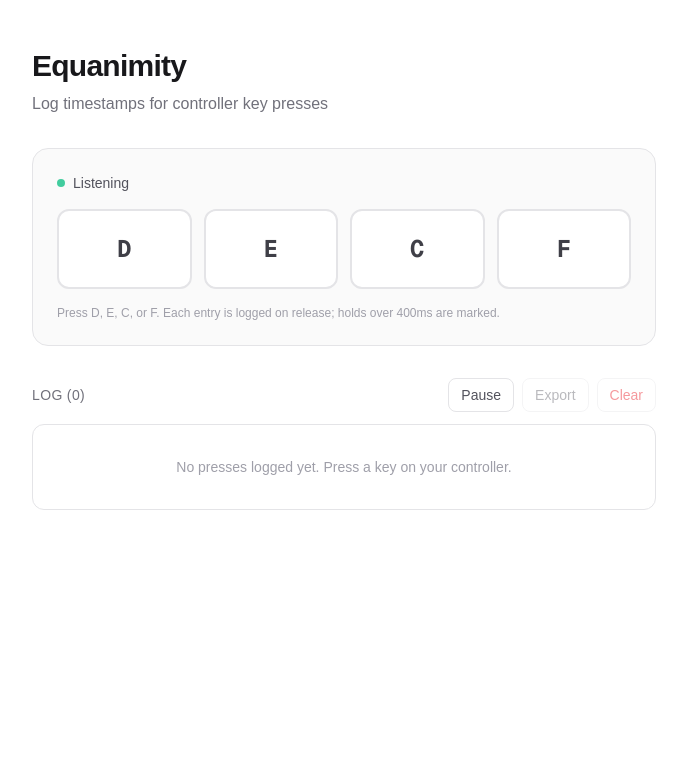
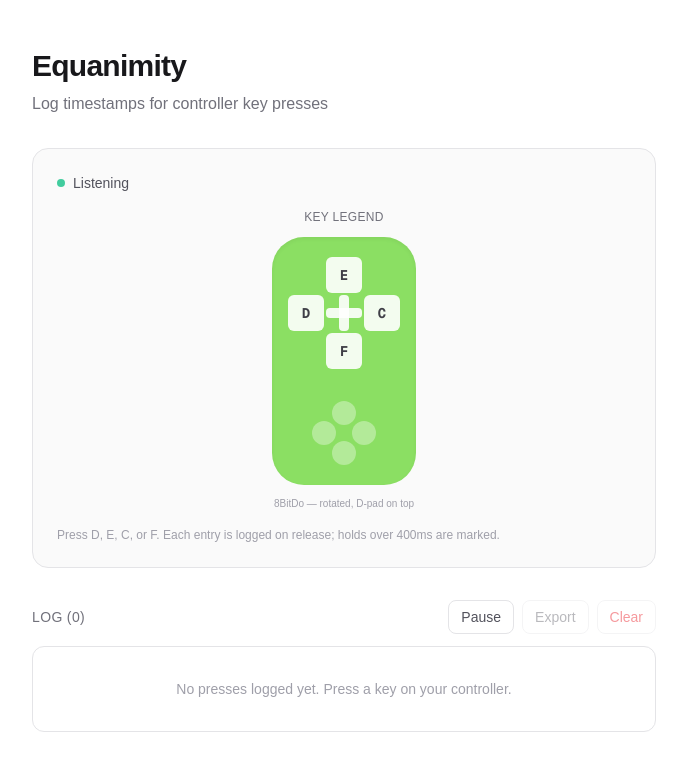
Before and after one commit to dsernst/equanimity.dsernst.com, a Next.js app: page / in a window 1280 px wide. Shown: the top 770 px of the page, without its empty margins (296-983 px from the left). Built offline with nearby package versions, Linux system fonts and the light colour scheme.

Commit message:
Add controller legend

```diff
--- /dev/null
+++ b/src/components/ControllerLegend.tsx
@@ -0,0 +1,67 @@
+import { KEY_COLORS, KEY_RING_COLORS } from '@/lib/constants'
+import { TrackedKey } from '@/lib/types'
+
+type DpadDirection = 'up' | 'right' | 'down' | 'left'
+
+const DPAD_MAP: Record<DpadDirection, TrackedKey> = {
+  up: 'e',
+  right: 'c',
+  down: 'f',
+  left: 'd',
+}
+
+function DpadKey({ direction, held }: { direction: DpadDirection; held: boolean }) {
+  const key = DPAD_MAP[direction]
+  const position =
+    direction === 'up'
+      ? 'col-start-2 row-start-1'
+      : direction === 'left'
+        ? 'col-start-1 row-start-2'
+        : direction === 'right'
+          ? 'col-start-3 row-start-2'
+          : 'col-start-2 row-start-3'
+
+  return (
+    <div
+      className={`flex h-9 w-9 items-center justify-center rounded-md font-mono text-sm font-bold uppercase transition-all duration-100 ${position} ${
+        held
+          ? `${KEY_COLORS[key]} text-white shadow-md ring-2 ${KEY_RING_COLORS[key]} scale-110`
+          : 'bg-white/90 text-zinc-700'
+      }`}
+    >
+      {key}
+    </div>
+  )
+}
+
+export default function ControllerLegend({ heldKeys }: { heldKeys: Set<TrackedKey> }) {
+  return (
+    <div className="flex flex-col items-center gap-3">
+      <p className="text-xs font-medium uppercase tracking-wide text-zinc-500">Key legend</p>
+      <div className="relative flex h-62 w-36 flex-col items-center rounded-4xl bg-[#8bdf63] px-4 py-5 shadow-inner">
+        <div className="grid grid-cols-3 grid-rows-3 gap-0.5">
+          <DpadKey direction="up" held={heldKeys.has('e')} />
+          <DpadKey direction="left" held={heldKeys.has('d')} />
+          <div className="col-start-2 row-start-2 flex h-9 w-9 items-center justify-center">
+            <div className="relative h-full w-full">
+              <div className="absolute left-1/2 top-0 h-full w-2.5 -translate-x-1/2 rounded-sm bg-white/90" />
+              <div className="absolute left-0 top-1/2 h-2.5 w-full -translate-y-1/2 rounded-sm bg-white/90" />
+            </div>
+          </div>
+          <DpadKey direction="right" held={heldKeys.has('c')} />
+          <DpadKey direction="down" held={heldKeys.has('f')} />
+        </div>
+
+        <div className="relative mt-auto h-16 w-16">
+          <div className="absolute left-1/2 top-0 h-6 w-6 -translate-x-1/2 rounded-full bg-white/35" />
+          <div className="absolute left-0 top-1/2 h-6 w-6 -translate-y-1/2 rounded-full bg-white/35" />
+          <div className="absolute right-0 top-1/2 h-6 w-6 -translate-y-1/2 rounded-full bg-white/35" />
+          <div className="absolute bottom-0 left-1/2 h-6 w-6 -translate-x-1/2 rounded-full bg-white/35" />
+        </div>
+      </div>
+      <p className="text-center text-[10px] leading-snug text-zinc-400">
+        8BitDo — rotated, D-pad on top
+      </p>
+    </div>
+  )
+}
--- a/src/components/KeyLogger.tsx
+++ b/src/components/KeyLogger.tsx
@@ -1,17 +1,12 @@
 "use client";
 
 import { useCallback, useEffect, useRef, useState } from "react";
+import ControllerLegend from "@/components/ControllerLegend";
 import { formatDuration, formatRelative, formatTimestamp } from "@/lib/format";
+import { HOLD_THRESHOLD_MS, KEY_COLORS } from "@/lib/constants";
 import { KeyEventType, KeyLogEntry, TRACKED_KEYS, TrackedKey } from "@/lib/types";
 
 const STORAGE_KEY = "equanimity-key-log";
-const HOLD_THRESHOLD_MS = 400;
-const KEY_COLORS: Record<TrackedKey, string> = {
-  d: "bg-sky-500",
-  e: "bg-emerald-500",
-  c: "bg-amber-500",
-  f: "bg-rose-500",
-};
 
 function isTrackedKey(key: string): key is TrackedKey {
   return TRACKED_KEYS.includes(key as TrackedKey);
@@ -154,19 +149,8 @@ export default function KeyLogger() {
           </span>
         </div>
 
-        <div className="grid grid-cols-4 gap-3">
-          {TRACKED_KEYS.map((key) => (
-            <div
-              key={key}
-              className={`flex h-20 flex-col items-center justify-center rounded-xl border-2 transition-all duration-100 ${
-                heldKeys.has(key)
-                  ? `${KEY_COLORS[key]} border-transparent text-white scale-105 shadow-lg`
-                  : "border-zinc-200 bg-white text-zinc-700 dark:border-zinc-700 dark:bg-zinc-900 dark:text-zinc-200"
-              }`}
-            >
-              <span className="font-mono text-2xl font-bold uppercase">{key}</span>
-            </div>
-          ))}
+        <div className="flex justify-center">
+          <ControllerLegend heldKeys={heldKeys} />
         </div>
 
         <p className="text-xs text-zinc-400 dark:text-zinc-500">
--- /dev/null
+++ b/src/lib/constants.ts
@@ -0,0 +1,17 @@
+import { TrackedKey } from "@/lib/types";
+
+export const HOLD_THRESHOLD_MS = 400;
+
+export const KEY_COLORS: Record<TrackedKey, string> = {
+  d: "bg-sky-500",
+  e: "bg-emerald-500",
+  c: "bg-amber-500",
+  f: "bg-rose-500",
+};
+
+export const KEY_RING_COLORS: Record<TrackedKey, string> = {
+  d: "ring-sky-400",
+  e: "ring-emerald-400",
+  c: "ring-amber-400",
+  f: "ring-rose-400",
+};
```
